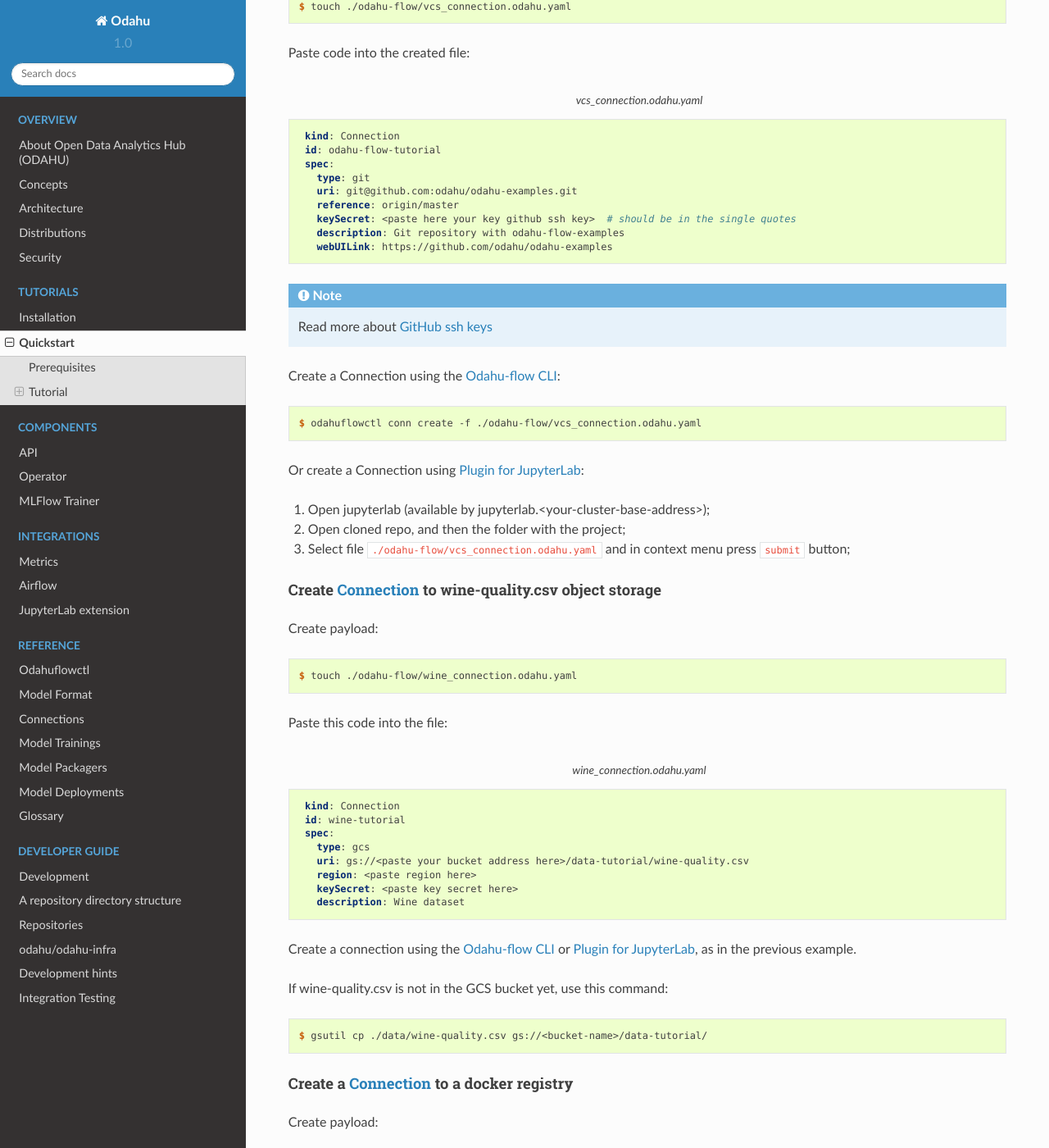
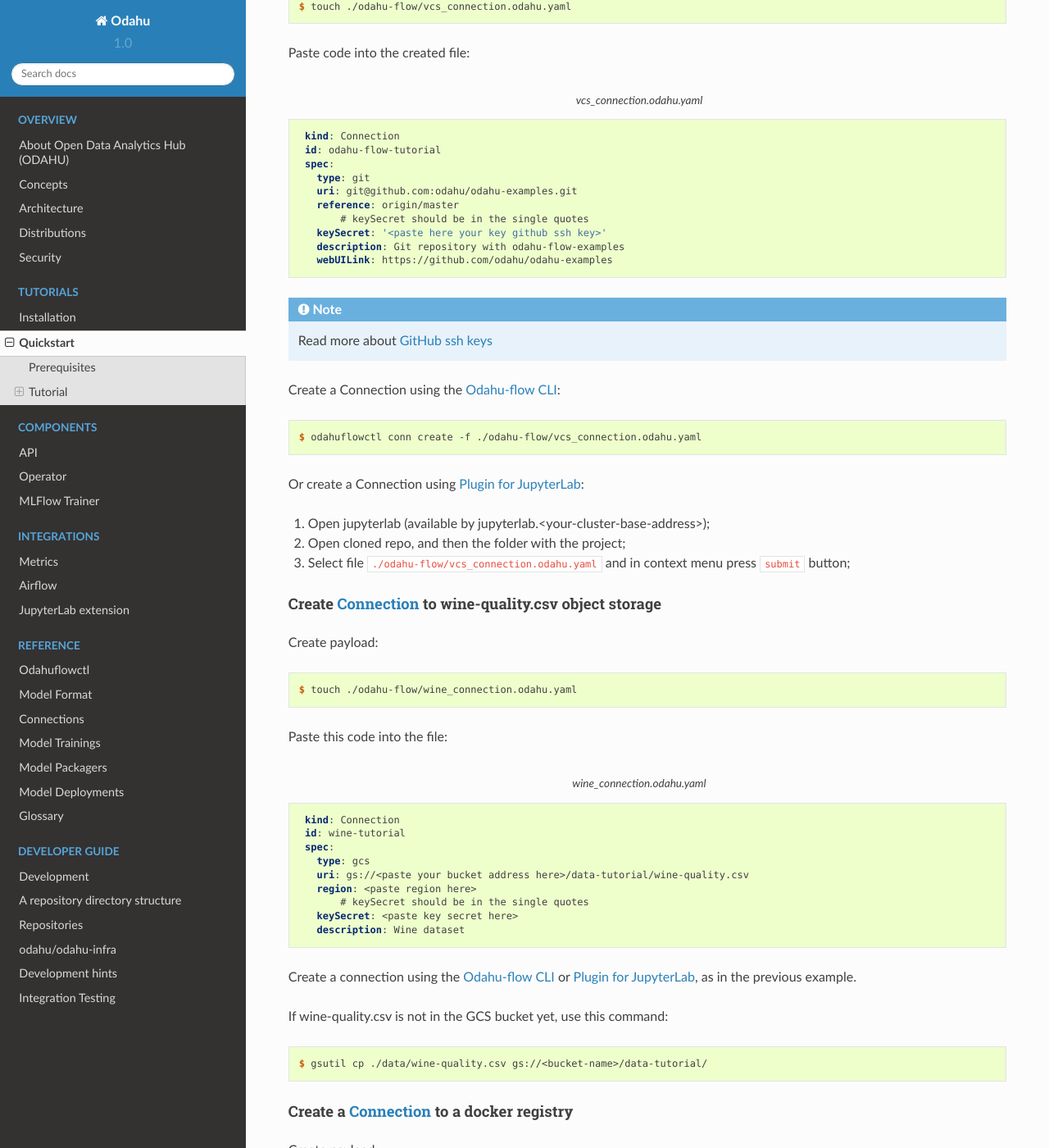
Before and after one commit to odahu/odahu-docs, a Sphinx documentation site: the page built from source/tutorials_wine.rst, in a window 1280 px wide and 1400 px high, scrolled down 4959 px. Shown: the whole window at 82% size. Built offline with Sphinx 7.4.7 and the Read the Docs theme 2.0.0, drawn with Linux system fonts in a browser that asks for light colours; formulas are drawn with MathJax 3.

Commit message:
putted comments above the lines

```diff
--- a/source/ref_trainings.rst
+++ b/source/ref_trainings.rst
@@ -32,7 +32,7 @@ General training structure
         #   Name - spec.model.name
         #   Version - spec.model.version
         #   RandomUUID - a random UUID v4, for example be17d12d-df43-4588-99e7-56a0db3cad77
-        artifactNameTemplate: {{ .Name }}-{{ .Version }}-{{ .RandomUUID }}.zip  # optional
+        artifactNameTemplate: {{ .Name }}-{{ .Version }}-{{ .RandomUUID }}.zip
       # The toolchain parameter is a point of extension for different ML frameworks.
       # For now, we only support the Mlfow toolchain
       toolchain: mlflow
--- a/source/tutorials_wine.rst
+++ b/source/tutorials_wine.rst
@@ -284,7 +284,8 @@ Paste code into the created file:
       type: git
       uri: git@github.com:odahu/odahu-examples.git
       reference: origin/master
-      keySecret: <paste here your key github ssh key>  # should be in the single quotes
+	  # keySecret should be in the single quotes
+      keySecret: '<paste here your key github ssh key>'
       description: Git repository with odahu-flow-examples
       webUILink: https://github.com/odahu/odahu-examples
 
@@ -326,6 +327,7 @@ Paste this code into the file:
       type: gcs
       uri: gs://<paste your bucket address here>/data-tutorial/wine-quality.csv
       region: <paste region here>
+	  # keySecret should be in the single quotes
       keySecret: <paste key secret here>
       description: Wine dataset
 
```
